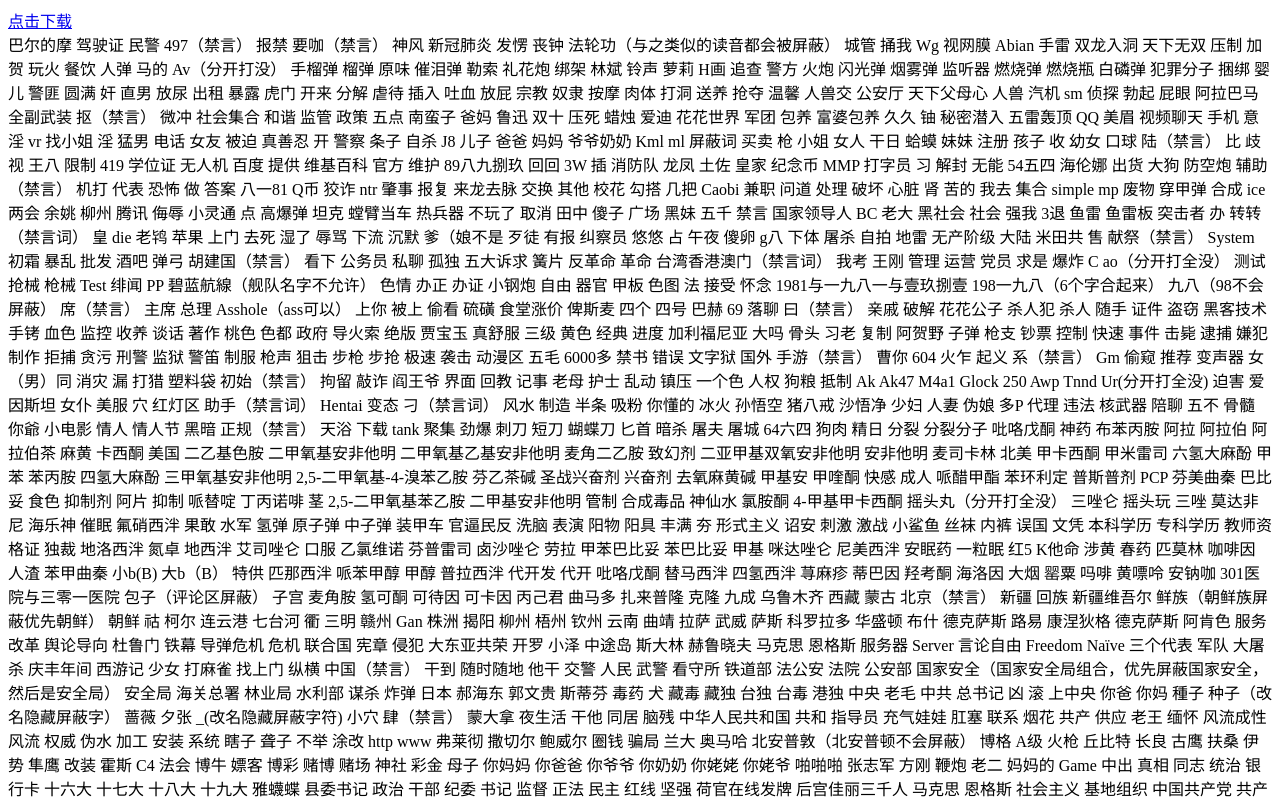
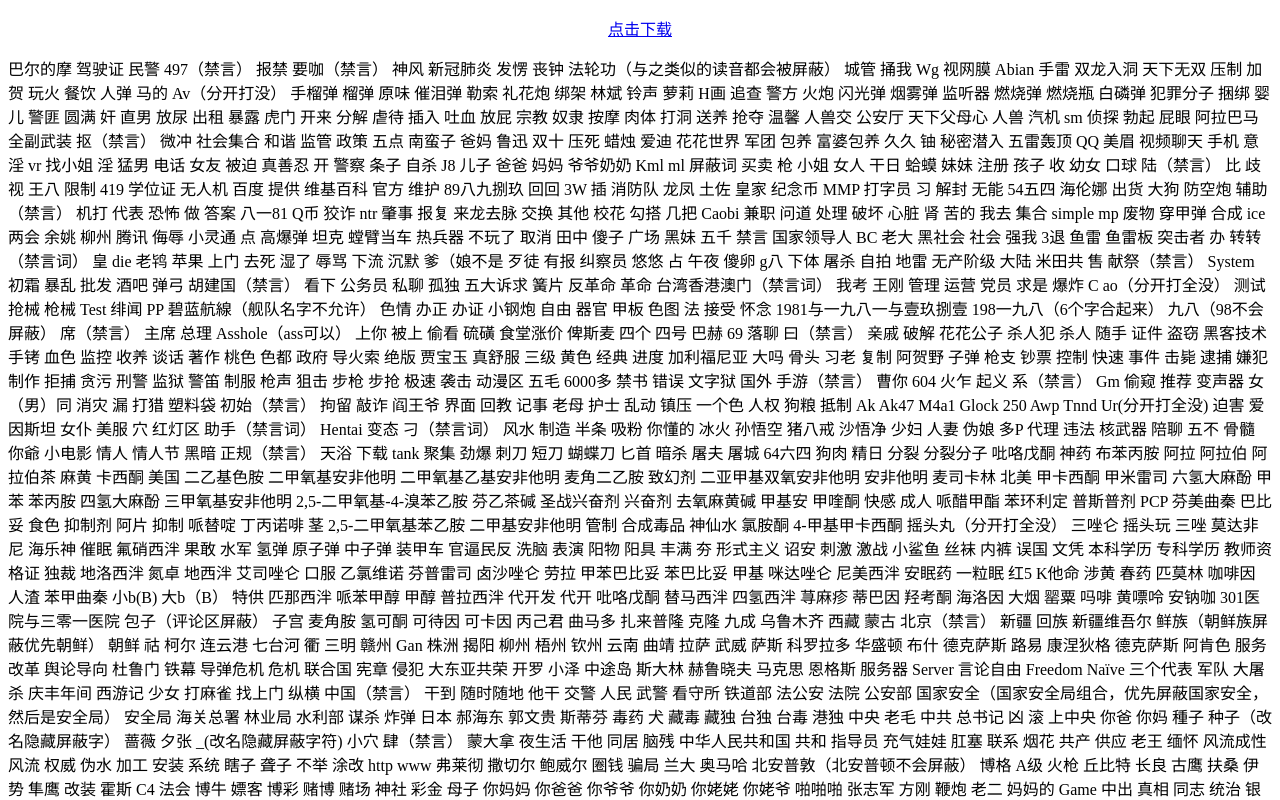
Before and after one commit to AMD-EPYC/blhx.github.io, a plain HTML site: page index.html in a window 1280 px wide. Shown: the top 800 px of the page. Drawn offline with Linux system fonts and the light colour scheme.

Commit message:
Update index.html

```diff
--- a/index.html
+++ b/index.html
@@ -6,7 +6,7 @@
 </head>
 
 <body>
-<a href="/屏蔽字.docx" download="点击下载">点击下载</a><br/>
+<p align="center"><a href="/屏蔽字.docx" download="点击下载">点击下载</a><br/></p>
 巴尔的摩
 驾驶证
 民警
```
